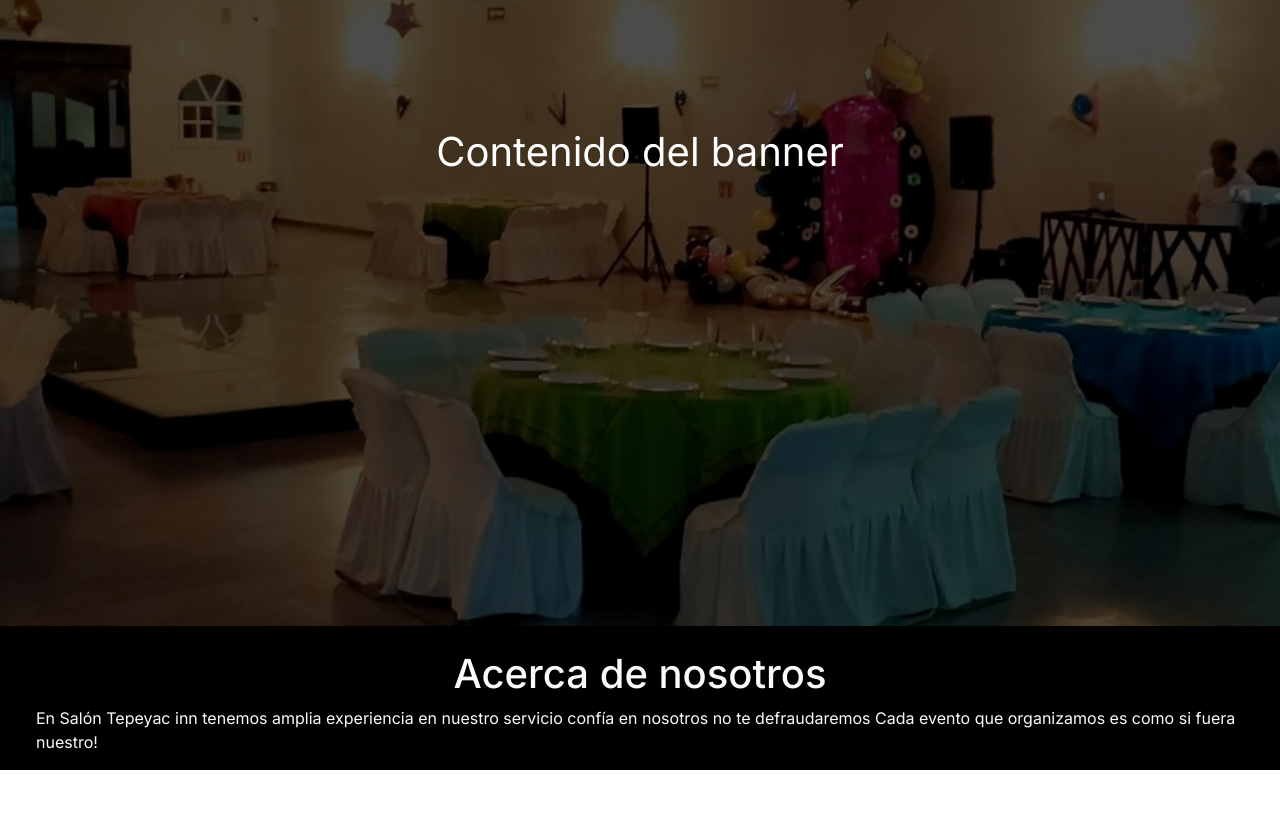
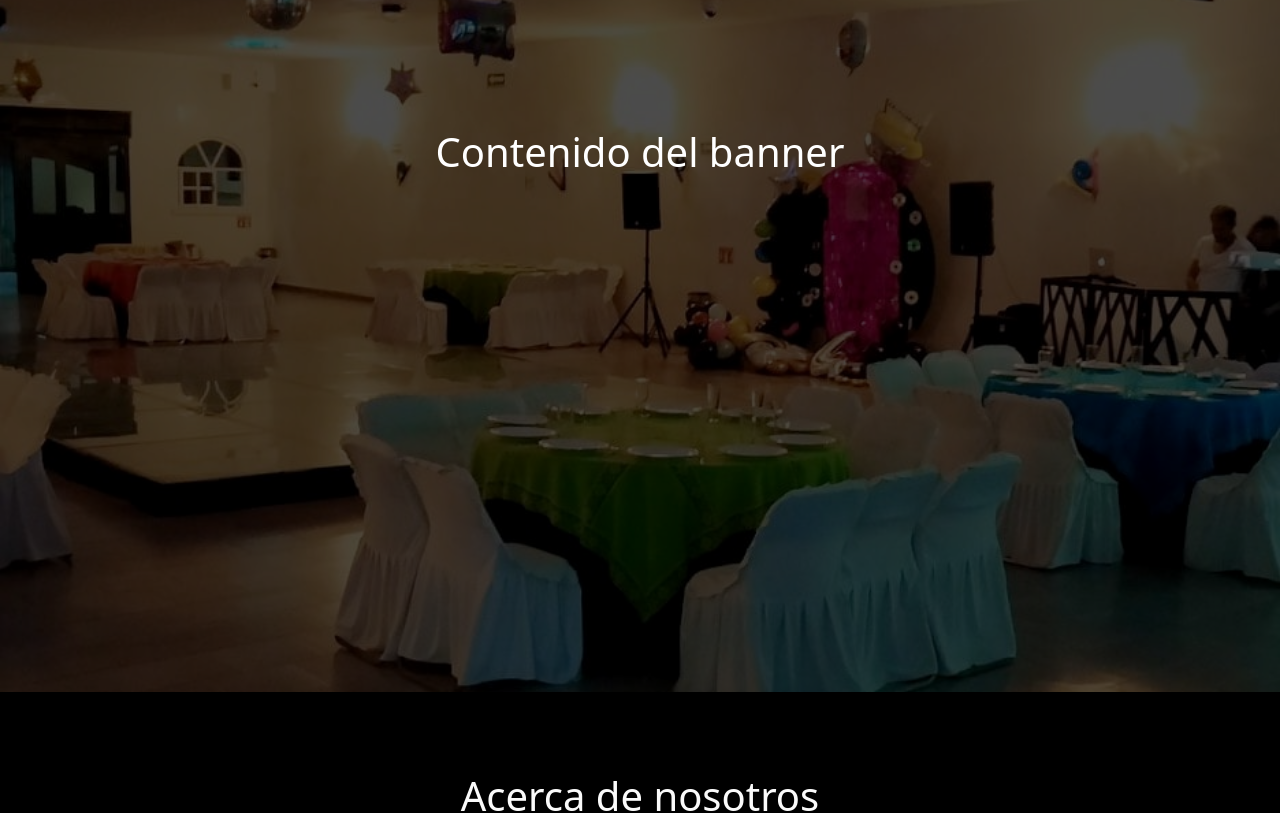
Before and after one commit to VictorVergaraReyes/tepeyac_inn, a Next.js app: page / in a window 1280 px wide. Shown: the part 240-1053 px from the top of the page. Built offline with nearby package versions, Linux system fonts and the light colour scheme.

Commit message:
margenes pagina principal

```diff
--- a/app/page.jsx
+++ b/app/page.jsx
@@ -1,12 +1,14 @@
 import React from "react";
 import styles from "./page.module.css"
+import Navigation from "@/components/Navigation";
 
 export default function IndexPage(){
   return(
-    <main  className={styles.main}>
+    <body  className={styles.main}>
+      <Navigation></Navigation>
       <script src="https://cdn.jsdelivr.net/npm/masonry-layout@4.2.2/dist/masonry.pkgd.min.js" integrity="sha384-GNFwBvfVxBkLMJpYMOABq3c+d3KnQxudP/mGPkzpZSTYykLBNsZEnG2D9G/X/+7D" crossorigin="anonymous" async></script>
       {/* Banner */}
-        <section>
+        <section className={styles.banner}>
         <div style={{
            backgroundImage: `url(${"/imagenes/banner.jpg"})`,
            backgroundRepeat: 'no-repeat',
@@ -20,15 +22,15 @@ export default function IndexPage(){
           </div>
         </section>
 
-        <section className="row d-flex m-4">
+        <section className={styles.acerca}>
           <h1 className="text-center">Acerca de nosotros</h1>
-          <div className="">
-            <p className="slogan">
+          <div className="row align-items-center">
+            <p className={styles.slogan}>
             En Salón Tepeyac inn  tenemos amplia experiencia en nuestro servicio confía en nosotros no te defraudaremos
 Cada evento que organizamos es como si fuera nuestro!
             </p>
           </div>
         </section>
-    </main>
+    </body>
   )
 }
--- a/app/page.module.css
+++ b/app/page.module.css
@@ -8,7 +8,16 @@
 }
 
 .slogan{
-  font-size: clamp(2em,5vw,10em);
+  font-size: clamp(1rem,2vw,3rem);
+}
+.banner{
+  margin-bottom: 8vh;
+}
+.acerca{
+  margin-left: 10vw;
+  margin-right: 10vw;
+  margin-top: 10vh;
+  margin-bottom: 10vh;
 }
 
 .description {
@@ -74,10 +83,6 @@
   font-size: 0.9rem;
   line-height: 1.5;
   max-width: 30ch;
-}
-
-.banner{
-  background-image: url('/header_salon.jpg');
 }
 /* .graphic{
   width: 100vw;
```
